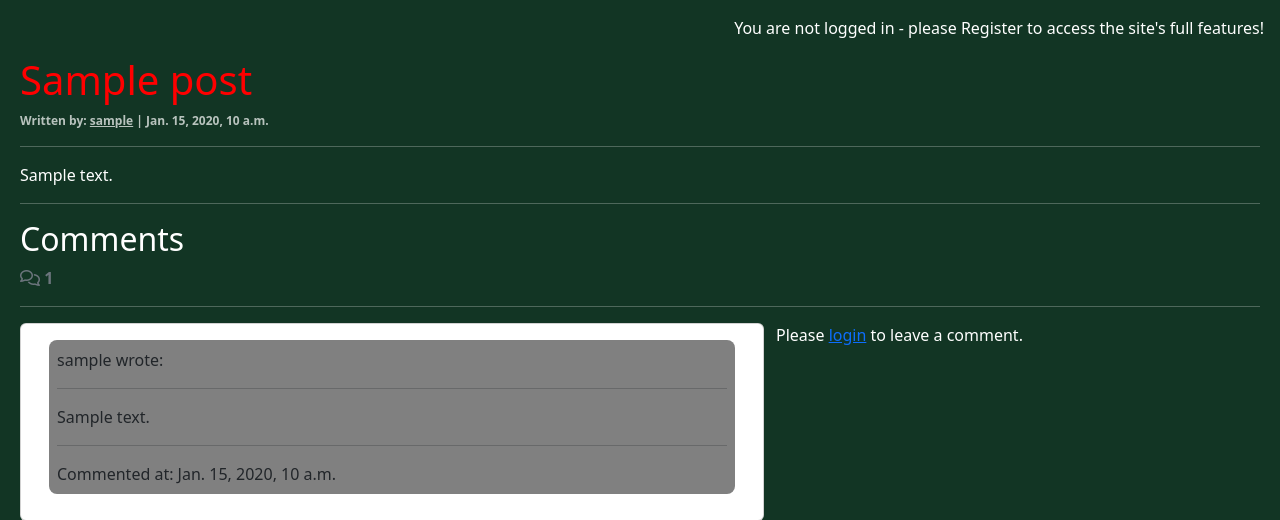
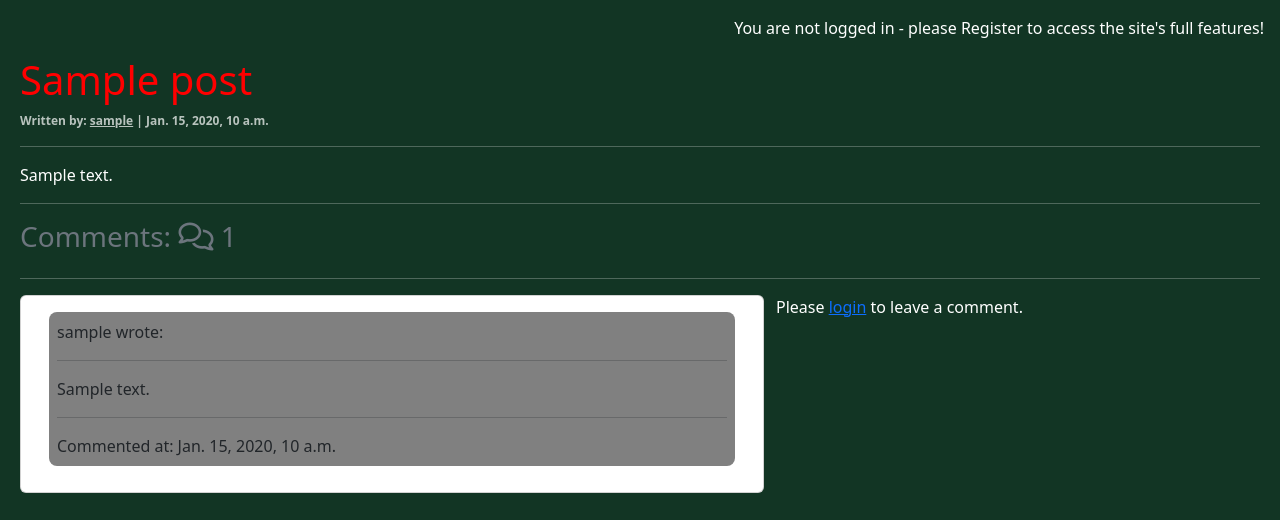
Before and after one commit to moakley-45/MO_Capstone, a Django app: a page that uses blog/templates/blog/blog_post.html in a window 1280 px wide. Shown: the part 70-590 px from the top of the page. Run offline with Django 4.2, Linux system fonts and the light colour scheme; tables that the repository leaves empty hold one stand-in row (values such as "Sample post"); some libraries are stand-ins or nearby versions.

Commit message:
updated the styling through the site

```diff
--- a/blog/templates/blog/blog_post.html
+++ b/blog/templates/blog/blog_post.html
@@ -16,19 +16,17 @@
     </article>
     <hr>
     <!-- Comments Section -->
-    <h2>Comments</h2>
+
  <div class="row">
     <div class="col-12">
       <strong class="text-secondary">
-        <i class="far fa-comments"></i> {{ comment_count }}
+        <h3><span>Comments:  <i class="far fa-comments"></i> {{ comment_count }}</span></h3>
       </strong>
     </div>
     <div class="col-12">
       <hr>
     </div>
   </div>
-
-
 
     <div class="container">
       <div class="row">
@@ -68,7 +66,7 @@
         <div class="card-body">
     {% if user.is_authenticated %}
     <h3>Leave a comment:</h3>
-    <p>Posting as: {{ user.username }}</p>
+    <p><em>Posting as: {{ user.username }}</em></p>
     <form id="commentForm" method="post"
       style="margin-top: 1.3em;">
       {{ comment_form | crispy }}
```
